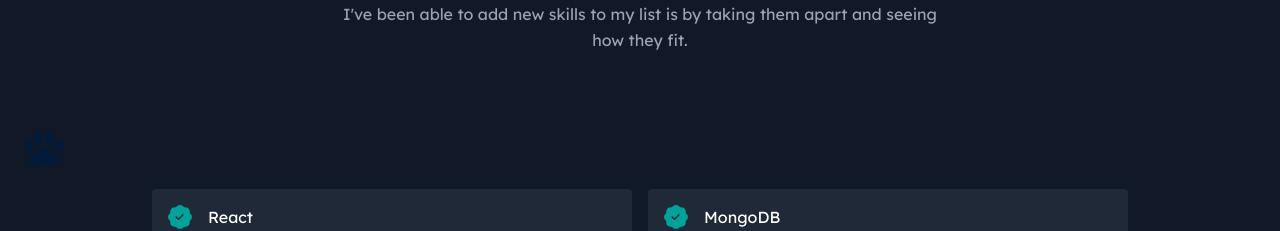
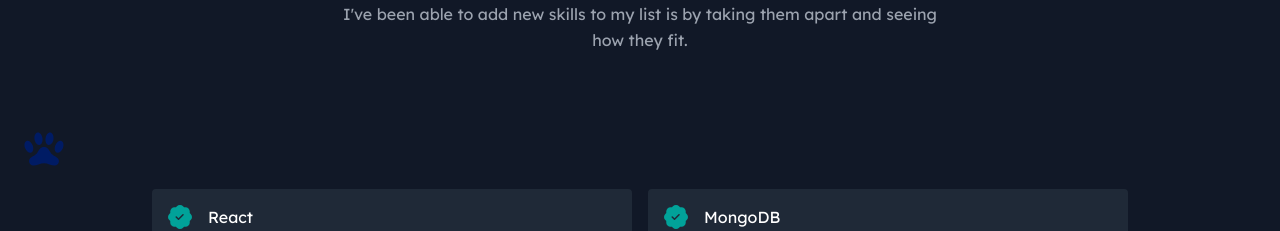
Before and after one commit to EmReedCodes/Portfolio, a React (Vite) app in the folder PortfolioV3/: page / in a window 1280 px wide. Shown: the part 1505-1736 px from the top of the page. Built offline with nearby package versions, Linux system fonts and the light colour scheme.

Commit message:
darkened easter egg so its easier to spot

```diff
--- a/PortfolioV3/src/components/Projects.jsx
+++ b/PortfolioV3/src/components/Projects.jsx
@@ -77,7 +77,7 @@ const Projects = () => {
         </div>
         <div className="flex flex-wrap -m-4">
           {projects.map((project, idx) => (
-            <a href={project.link} key={project.image} className="sm:w-1/2 w-100 p-4">
+            <a href={project.link} target="_blank" key={project.image} className="sm:w-1/2 w-100 p-4">
               <div className="flex relative">
                 <img
                   alt={project.title}
--- a/PortfolioV3/tailwind.config.cjs
+++ b/PortfolioV3/tailwind.config.cjs
@@ -13,7 +13,7 @@ module.exports = {
         'secondary-600': "#019592",
         'secondary-500': "#01A299",
         'secondary-800': "#017374",
-        'easter-egg': "#001c3a",
+        'easter-egg': "#001b64",
         'backround-proj': "#657d8988",
       },
       fontFamily: {
```
